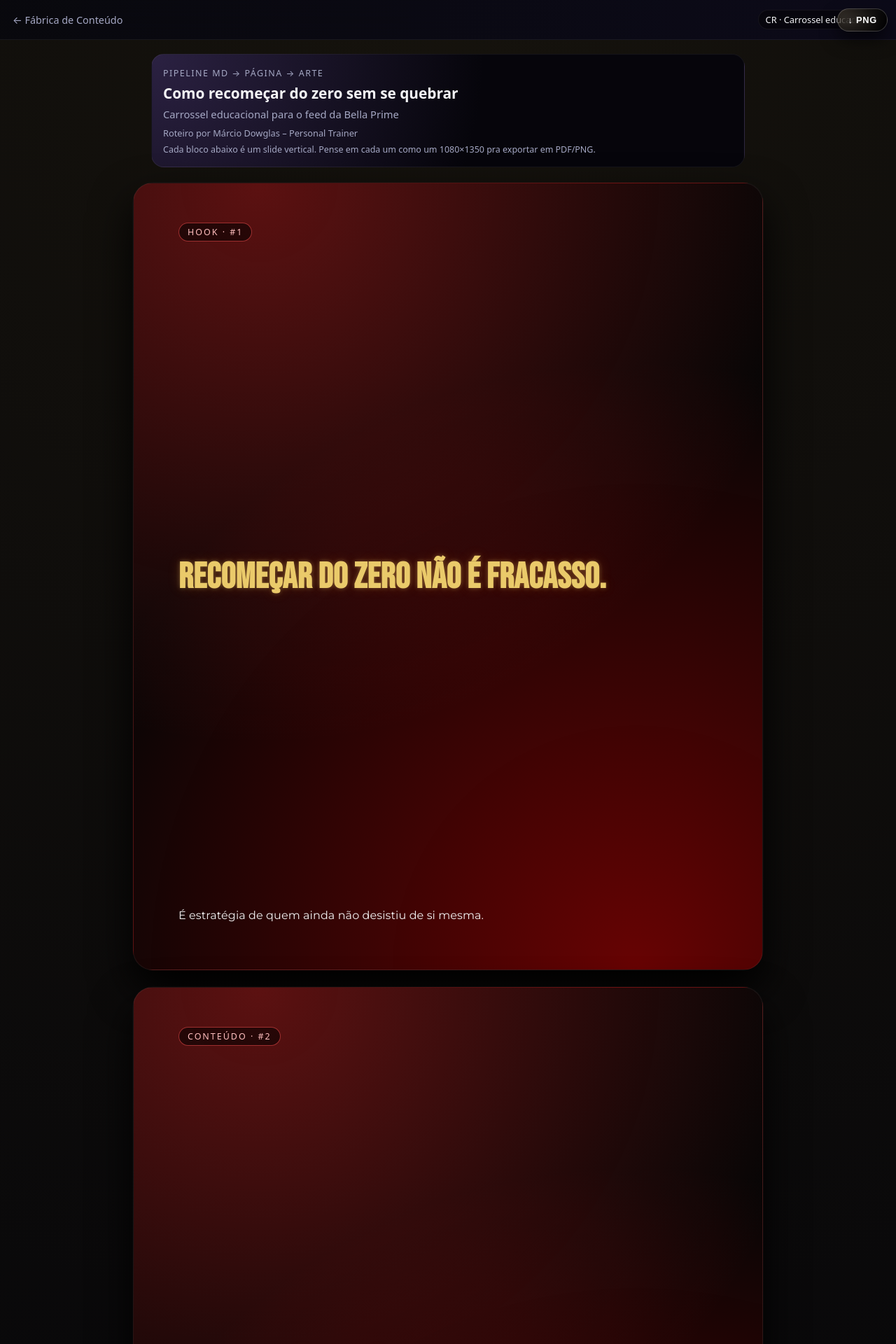
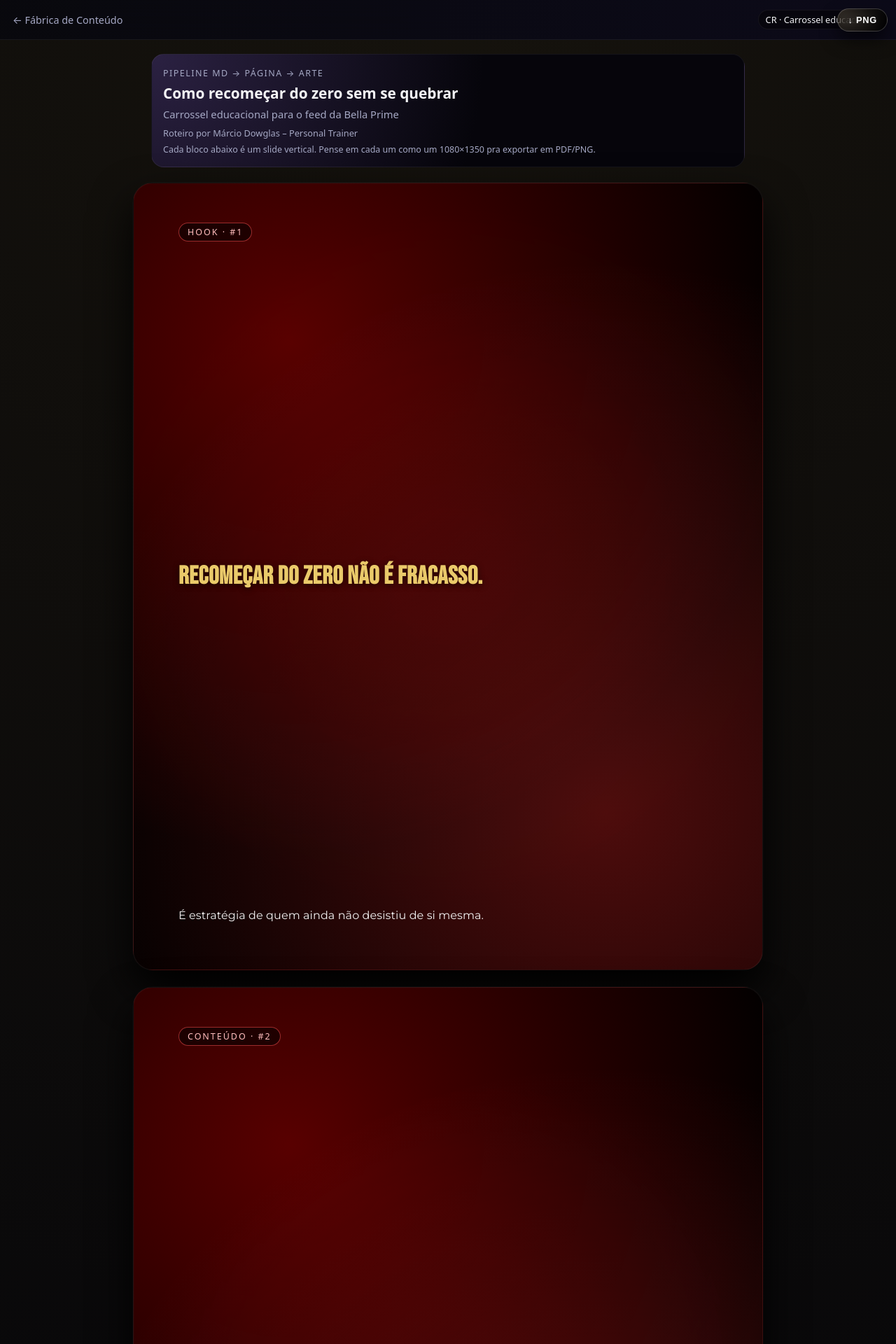
Before and after one commit to mbritodowglas-collab/fabrica-conteudo, a Jekyll site: the page built from content/carrossel/carrossel-teste.md, in a window 1280 px wide. Shown: the top 1920 px of the page at 70% size. Built offline with Jekyll 4.4.1, drawn with Linux system fonts in a browser that asks for light colours.

Commit message:
Atualizar o style.css

````diff
--- a/assets/css/style.css
+++ b/assets/css/style.css
@@ -1031,3 +1031,136 @@ main {
     0 0 12px rgba(255, 170, 60, 0.18);
 }
 ```0
+
+/* =========================================
+   CARROSSEL · PADRÃO MD PERSONAL (4:5)
+   OVERRIDE FINAL
+   ========================================= */
+
+@import url('https://fonts.googleapis.com/css2?family=Bebas+Neue&display=swap');
+
+/* container dos slides */
+.fc-slides {
+  display: flex;
+  flex-direction: column;
+  gap: 24px;
+  margin-top: 16px;
+  align-items: center;
+}
+
+/* cada slide = quadro 4:5 pronto pra exportar */
+.fc-slide.slide {
+  width: 900px;
+  max-width: 92vw;
+  aspect-ratio: 4 / 5;
+  border-radius: 28px;
+  overflow: hidden;
+  position: relative;
+
+  /* 🔥 GRADIENTE NOVO — equilíbrio 50/50 VER/PRT (MD) */
+  background:
+    radial-gradient(circle at 25% 20%, rgba(220, 0, 0, 0.40), transparent 65%),
+    radial-gradient(circle at 75% 80%, rgba(255, 40, 40, 0.30), transparent 70%),
+    radial-gradient(circle at 50% 50%, rgba(0, 0, 0, 0.70), #000000 90%);
+
+  box-shadow:
+    0 28px 60px rgba(0, 0, 0, 0.95),
+    0 0 0 1px rgba(255, 255, 255, 0.02);
+
+  display: flex;
+}
+
+/* conteúdo interno do slide */
+.fc-slide__inner {
+  flex: 1;
+  padding: 56px 64px 64px;
+  display: flex;
+  flex-direction: column;
+  justify-content: space-between;
+}
+
+/* pill superior */
+.fc-slide__pill {
+  display: inline-flex;
+  align-items: center;
+  padding: 4px 12px;
+  border-radius: 999px;
+  font-size: 0.78rem;
+  letter-spacing: 0.16em;
+  text-transform: uppercase;
+  color: #ffbfbf;
+  border: 1px solid rgba(255, 80, 80, 0.55);
+  background: rgba(0, 0, 0, 0.55);
+}
+
+/* HOOK / título principal */
+.fc-slide__hook {
+  margin: 16px 0 10px;
+  font-size: 2.25rem;
+  font-weight: 700;
+  line-height: 1.18;
+
+  /* 🔥 Bebas Neue aplicada */
+  font-family: 'Bebas Neue', sans-serif;
+
+  /* dourado MD */
+  color: #eaca6a;
+
+  /* alinhamento */
+  text-align: left;
+
+  /* leve brilho */
+  text-shadow: 0 2px 8px rgba(0, 0, 0, 0.6);
+}
+
+/* texto do corpo */
+.fc-slide__text {
+  margin: 8px 0 0;
+  font-size: 1rem;
+  line-height: 1.55;
+  color: #f2f2f2;
+  text-align: left;
+}
+
+/* CTA */
+.fc-slide__footer {
+  margin-top: 32px;
+}
+
+.fc-slide__cta {
+  font-size: 1rem;
+  font-weight: 600;
+  color: #ffd15a;
+  text-align: left;
+  letter-spacing: 0.01em;
+}
+
+/* assinatura de marca opcional */
+.fc-slide__brand {
+  position: absolute;
+  left: 24px;
+  bottom: 20px;
+  font-size: 0.8rem;
+  letter-spacing: 0.12em;
+  color: rgba(255, 255, 255, 0.55);
+  text-transform: uppercase;
+}
+
+/* responsivo */
+@media (max-width: 768px) {
+  .fc-slide.slide {
+    width: 100%;
+  }
+
+  .fc-slide__inner {
+    padding: 32px 24px 32px;
+  }
+
+  .fc-slide__hook {
+    font-size: 1.7rem;
+  }
+
+  .fc-slide__text {
+    font-size: 0.92rem;
+  }
+}
````
